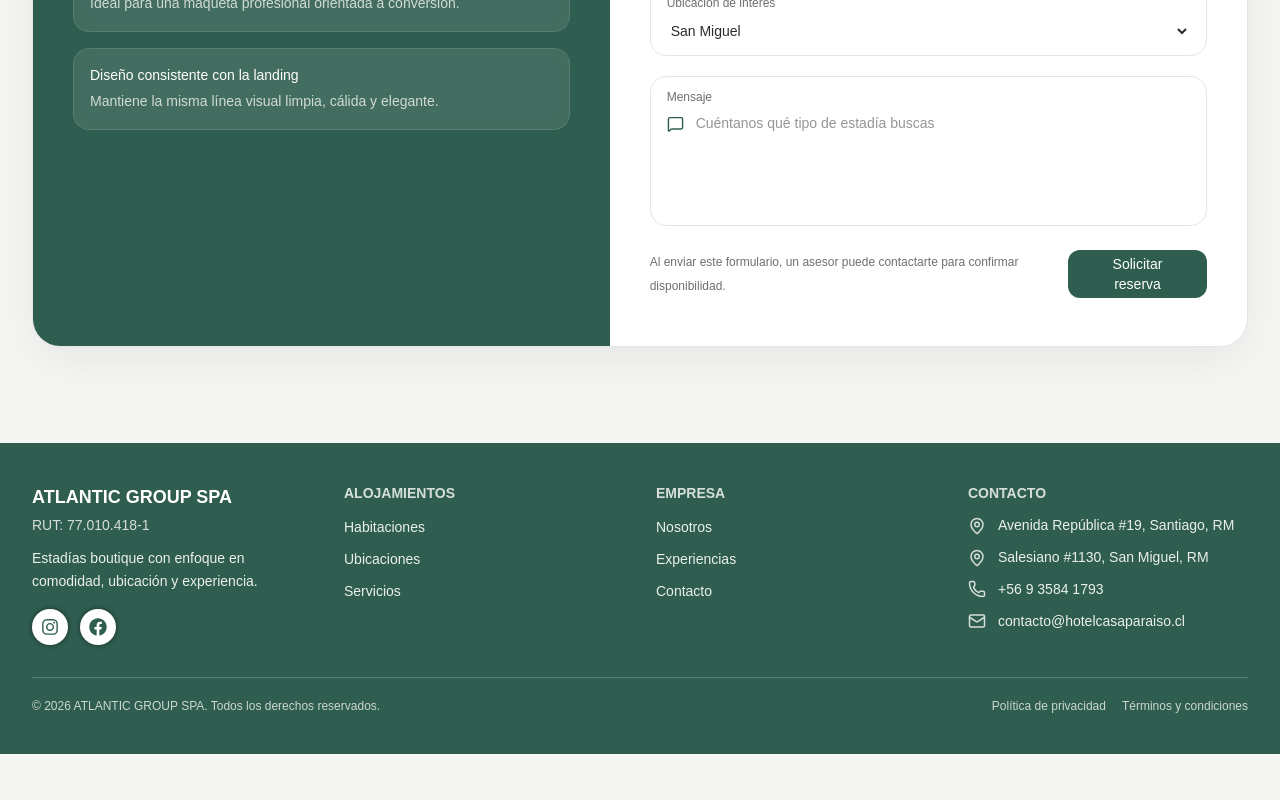
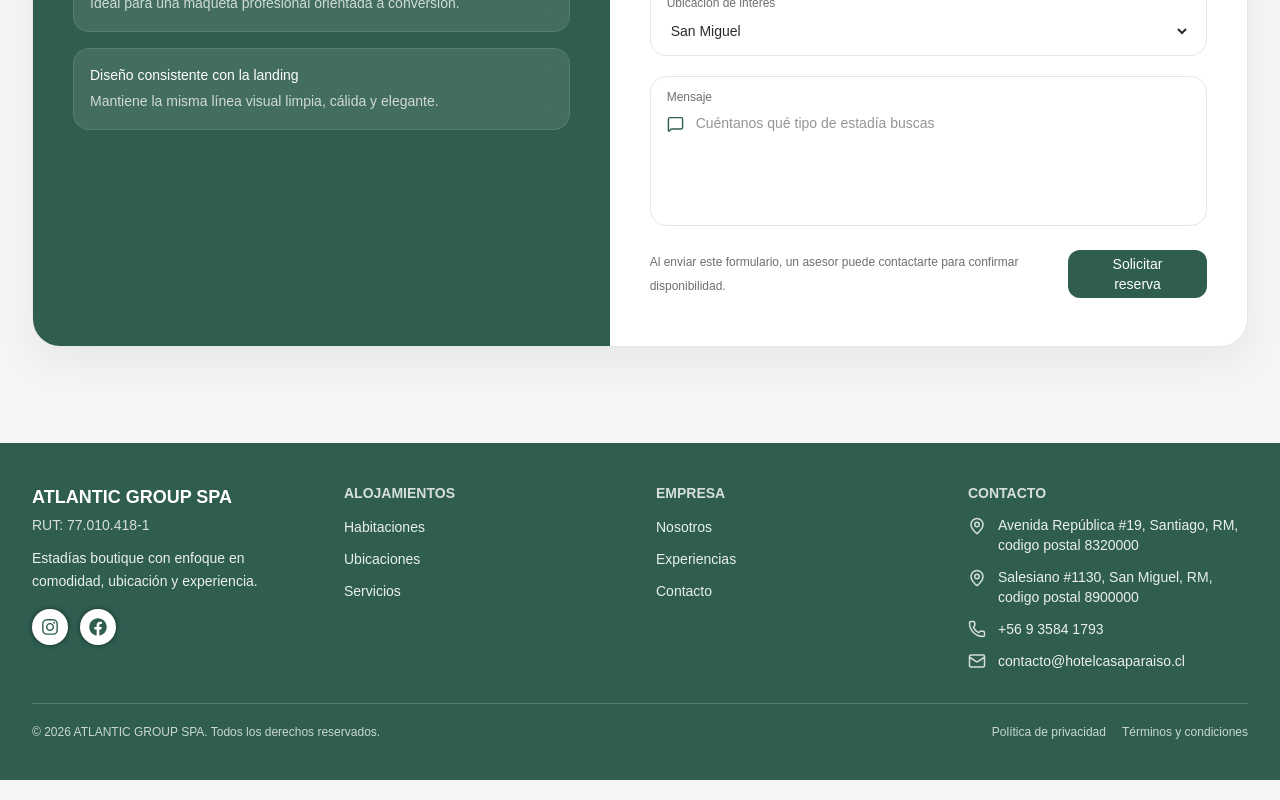
Before and after one commit to SoyAlfredoDev/smartPro-hotelCasaParaiso, a Next.js app: page / in a window 1280 px wide. Shown: the part 4081-4881 px from the top of the page. Before the commit the page ends 4855 px from the top, so only its background shows below. Built offline with nearby package versions, Linux system fonts and the light colour scheme.

Commit message:
added address in footer

```diff
--- a/components/Footer.tsx
+++ b/components/Footer.tsx
@@ -43,8 +43,8 @@ export default function Footer() {
   const company = {
     rut: "77.010.418-1",
     name: "ATLANTIC GROUP SPA",
-    address: "Avenida República #19, Santiago, RM",
-    address2: "Salesiano #1130, San Miguel, RM",
+    address: "Avenida República #19, Santiago, RM, codigo postal 8320000",
+    address2: "Salesiano #1130, San Miguel, RM, codigo postal 8900000 ",
     email: "contacto@hotelcasaparaiso.cl",
     phone: "+56 9 3584 1793",
     whatsapp: "56935841793",
--- a/components/admin/NewRoomButton.tsx
+++ b/components/admin/NewRoomButton.tsx
@@ -65,7 +65,7 @@ const SelectField = ({
 }: {
   label: string;
   name: string;
-  value: string;
+  value: any;
   multiple?: boolean;
   onChange: (e: React.ChangeEvent<HTMLSelectElement>) => void;
   options: { id: string; name: string; icon?: React.ElementType | string }[];
@@ -110,9 +110,9 @@ export default function NewRoomButton() {
     fetchRooms();
   }, []);
 
-  const checkIdExist = (_id: string) => {
+  const checkIdExist = (id: any) => {
     try {
-      return allRooms.includes(_id);
+      return allRooms.includes(id);
     } catch (error) {
       console.error("Error al verificar el ID:", error);
       return false;
```
